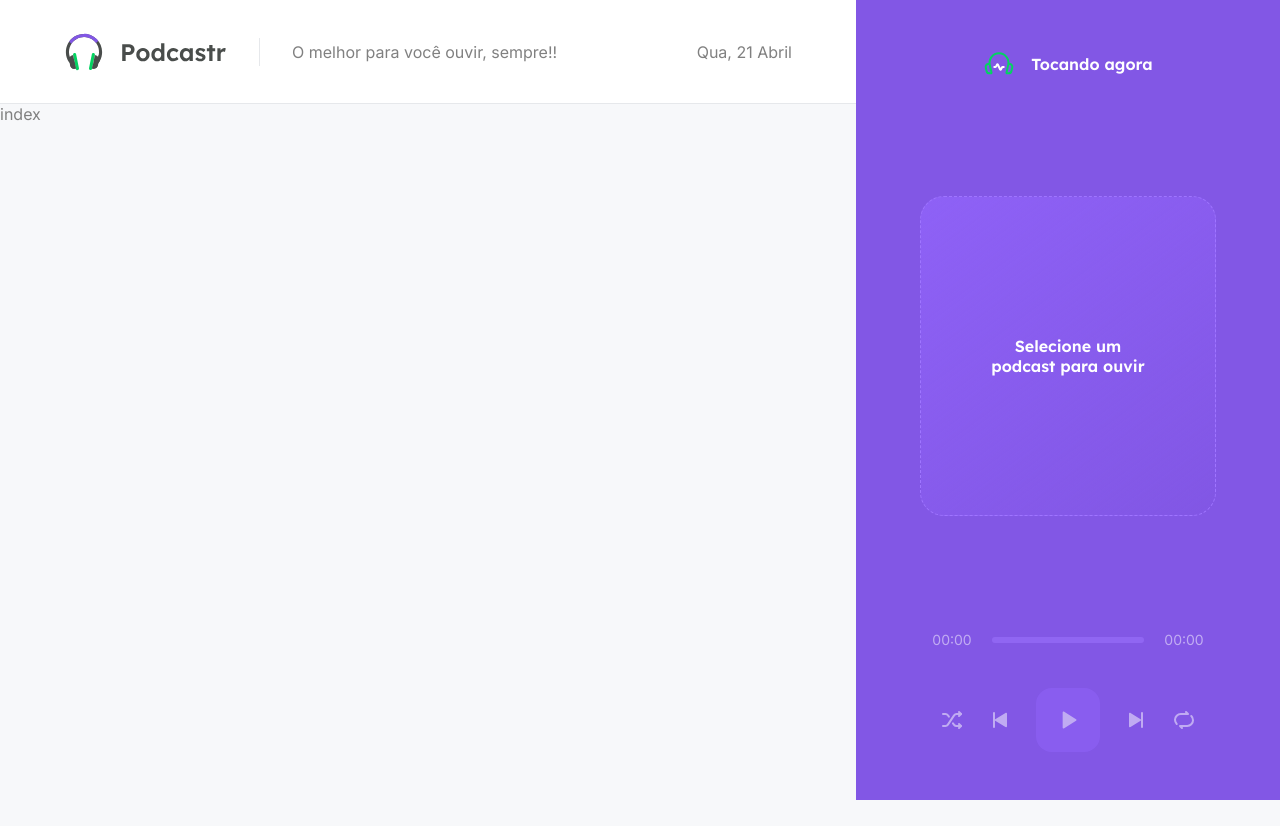
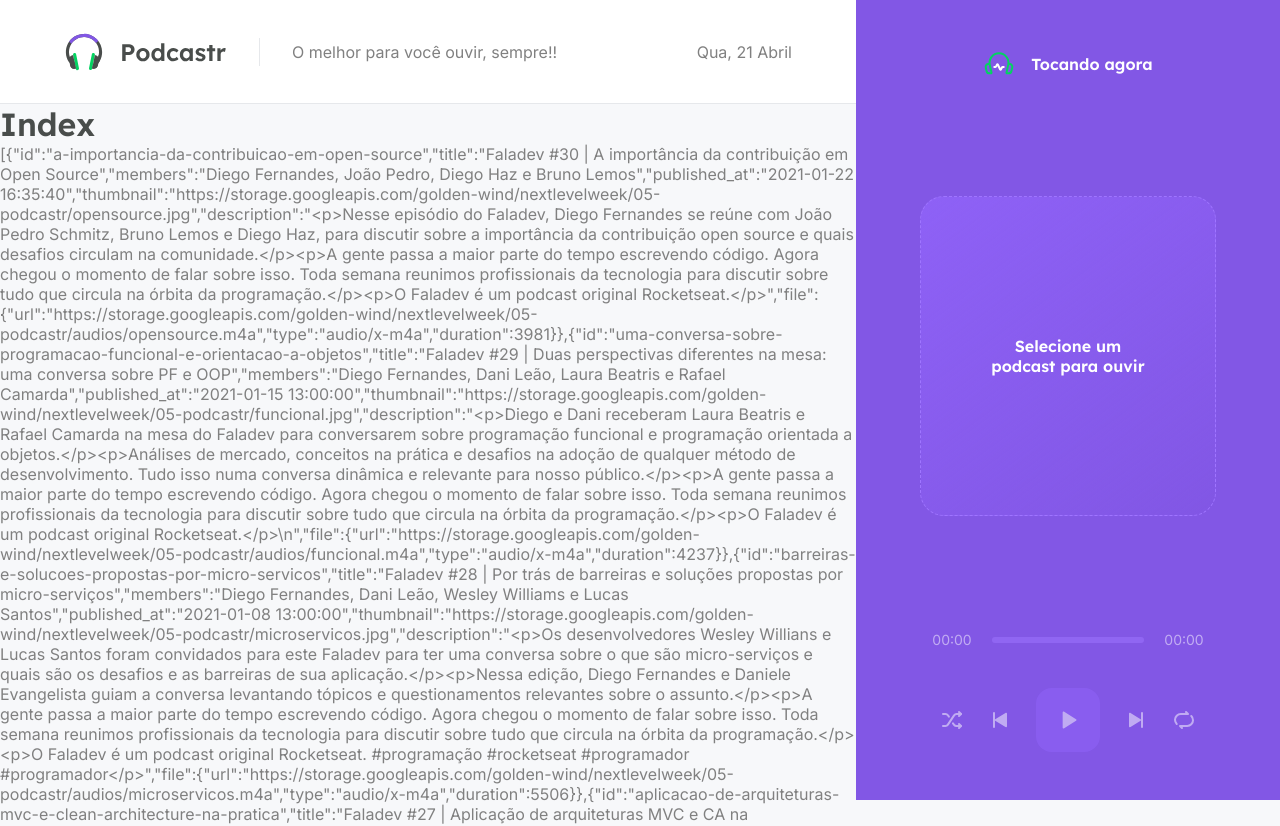
Before and after one commit to abnerlourenco/Podcastr, a Next.js app: page / in a window 1280 px wide. Shown: the top 826 px of the page. Before the commit the page ends 800 px from the top, so only its background shows below. Built offline with nearby package versions, Linux system fonts and the light colour scheme; data requests are answered from the project's data file.

Commit message:
mode SSR consume API

```diff
--- a/src/pages/index.tsx
+++ b/src/pages/index.tsx
@@ -1,13 +1,20 @@
-import { useEffect } from "react"
 
-export default function Home() {
-  useEffect(() => {
-    fetch('http://localhost:3333/episodes')
-      .then(response => response.json())
-      .then(data => console.log(data))
-  }, [])
-
-  return (
-    <div>index</div>
+export default function Home(props) {
+    return (
+    <div>
+      <h1>Index</h1>
+      <p>{JSON.stringify(props.episodes)}</p>
+    </div>
   )
 }
+
+export async function getServerSideProps() {
+  const response = await fetch('http://localhost:3333/episodes')
+  const data = await response.json()
+
+  return {
+    props: {
+      episodes: data,
+    }
+  }
+}
```
